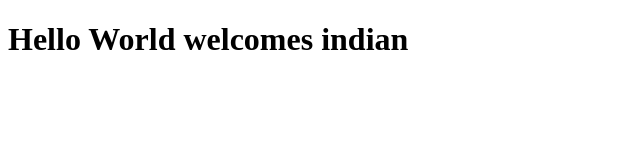
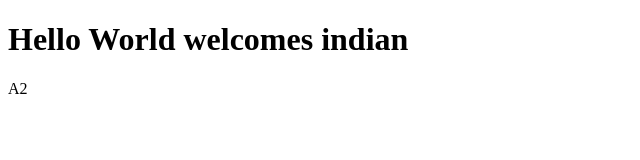
Before and after one commit to Arunvarma1862/RemoteRepo, a plain HTML site: page index.html in a window 1280 px wide. Shown: the full height of the page, 0-640 px from the left. Drawn offline with Linux system fonts and the light colour scheme.

Commit message:
added  feature1

```diff
--- a/index.html
+++ b/index.html
@@ -7,6 +7,6 @@
 </head>
 <body>
     <h1>Hello World welcomes indian</h1>
-
+    <p>A2</p>
 </body>
 </html>
```
